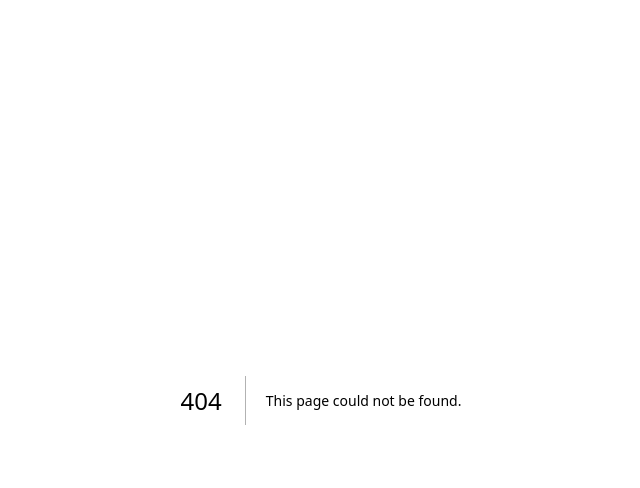
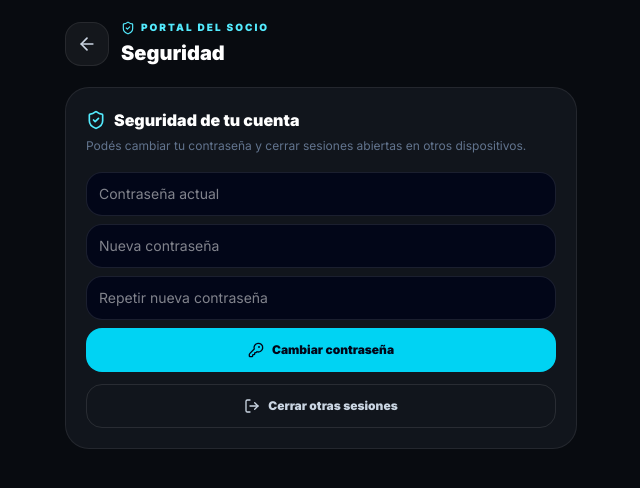
Before and after one commit to augustobx/onlygym, a Next.js app: page /portal/seguridad in a window 1280 px wide. Before the commit this address had no page. Shown: the top 488 px of the page, without its empty margins (319-959 px from the left). Built offline with nearby package versions, Linux system fonts and the light colour scheme; no server answers.

Commit message:
feat: add member portal security page

```diff
--- /dev/null
+++ b/src/app/portal/seguridad/page.tsx
@@ -0,0 +1,22 @@
+import Link from "next/link";
+import { ArrowLeft, ShieldCheck } from "lucide-react";
+import PortalSecurityControl from "@/components/PortalSecurityControl";
+
+export default function MemberSecurityPage() {
+  return (
+    <main className="min-h-dvh bg-[#080b10] px-4 py-5 text-white">
+      <div className="mx-auto max-w-lg space-y-5">
+        <header className="flex items-center gap-3">
+          <Link href="/portal/cuenta" className="grid h-11 w-11 place-items-center rounded-2xl border border-white/8 bg-white/5 text-slate-300" aria-label="Volver a mi cuenta">
+            <ArrowLeft className="h-5 w-5" />
+          </Link>
+          <div>
+            <p className="flex items-center gap-1.5 text-[10px] font-black uppercase tracking-[.2em] text-cyan-300"><ShieldCheck className="h-3.5 w-3.5" /> Portal del socio</p>
+            <h1 className="mt-1 text-xl font-black">Seguridad</h1>
+          </div>
+        </header>
+        <PortalSecurityControl />
+      </div>
+    </main>
+  );
+}
```
